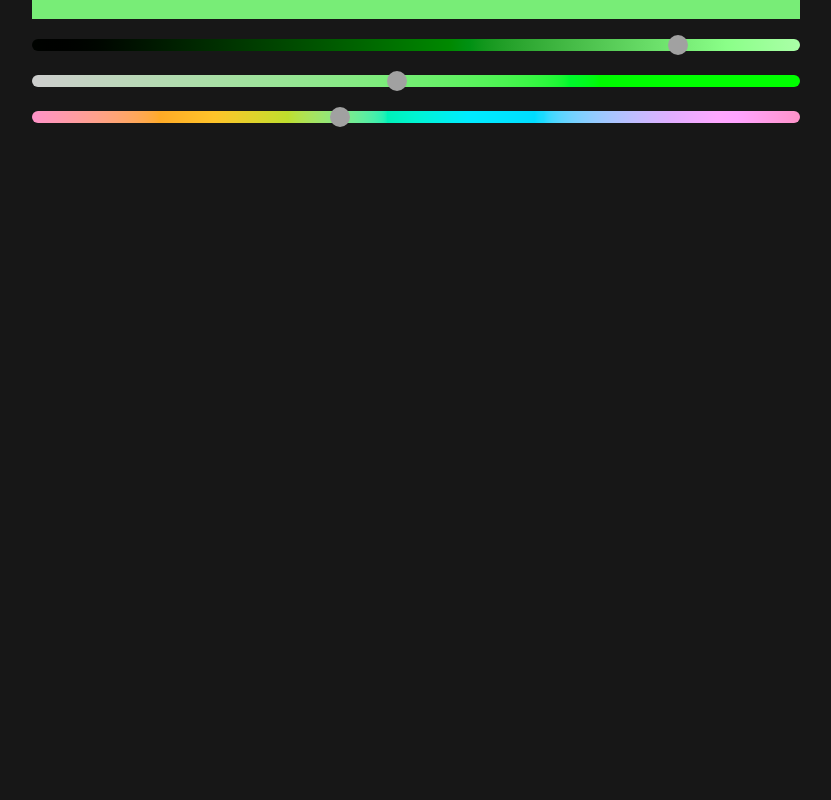
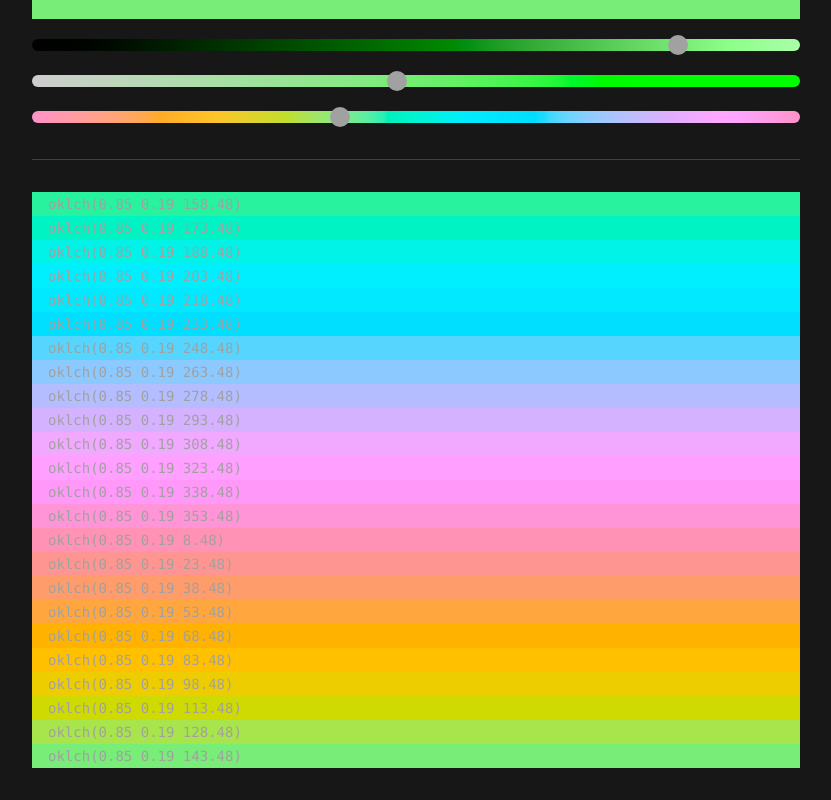
Before and after one commit to r-sp/priest, a Next.js app: page /playground in a window 1280 px wide. Shown: the part 3615-4415 px from the top of the page, without its empty margins (224-1055 px from the left). Before the commit the page ends 3774 px from the top, so only its background shows below. Built offline with nearby package versions, Linux system fonts and the light colour scheme.

Commit message:
add color feed preview

```diff
--- /dev/null
+++ b/src/components/color/feed.tsx
@@ -0,0 +1,56 @@
+"use client";
+
+import { useMemo, useCallback } from "react";
+import { useColorStore } from "./provider";
+import { limiterAngle } from "~/lib/utils";
+import { colorOklch, formatCss } from "~/lib/color";
+
+export default function ColorFeed() {
+  const { oklch } = useColorStore((state) => state);
+
+  const related = useMemo(() => {
+    const hue = (deg: number) => {
+      return limiterAngle(deg + oklch.color.h!, 0, 360);
+    };
+
+    // prettier-ignore
+    return [
+        hue(15), hue(30), hue(45), hue(60),
+        hue(75), hue(90), hue(105), hue(120),
+        hue(135), hue(150), hue(165), hue(180),
+        hue(195), hue(210), hue(225), hue(240),
+        hue(255), hue(270), hue(285), hue(300),
+        hue(315), hue(330), hue(345),hue(360),
+      ];
+  }, [oklch]);
+
+  const generate = useCallback(
+    (hue: number) => {
+      const color = colorOklch({ ...oklch.color, h: hue });
+
+      return {
+        color: { l: color.l, c: color.c, h: color.c },
+        css: formatCss(color),
+      };
+    },
+    [oklch],
+  );
+
+  const color = useMemo(
+    () => related.map((c) => generate(c)),
+    [generate, related],
+  );
+
+  return (
+    <div
+      role="presentation"
+      className="mx-auto grid w-full max-w-3xl border-t border-t-neutral-400 pt-8 dark:border-t-neutral-700"
+    >
+      {color.map((c, i) => (
+        <div key={i} style={{ backgroundColor: c.css }}>
+          <code className="px-4 py-2 text-sm text-neutral-400">{c.css}</code>
+        </div>
+      ))}
+    </div>
+  );
+}
--- a/src/components/ui/playground.tsx
+++ b/src/components/ui/playground.tsx
@@ -8,6 +8,8 @@ import InputLab from "../color/input-lab";
 import InputOklab from "../color/input-oklab";
 import InputLch from "../color/input-lch";
 import InputOklch from "../color/input-oklch";
+
+import ColorFeed from "../color/feed";
 
 export default function Playground() {
   const [themeDark, setThemeDark] = useState<boolean>(true);
@@ -43,6 +45,7 @@ export default function Playground() {
       <InputOklab />
       <InputLch />
       <InputOklch />
+      <ColorFeed />
     </article>
   );
 }
```
